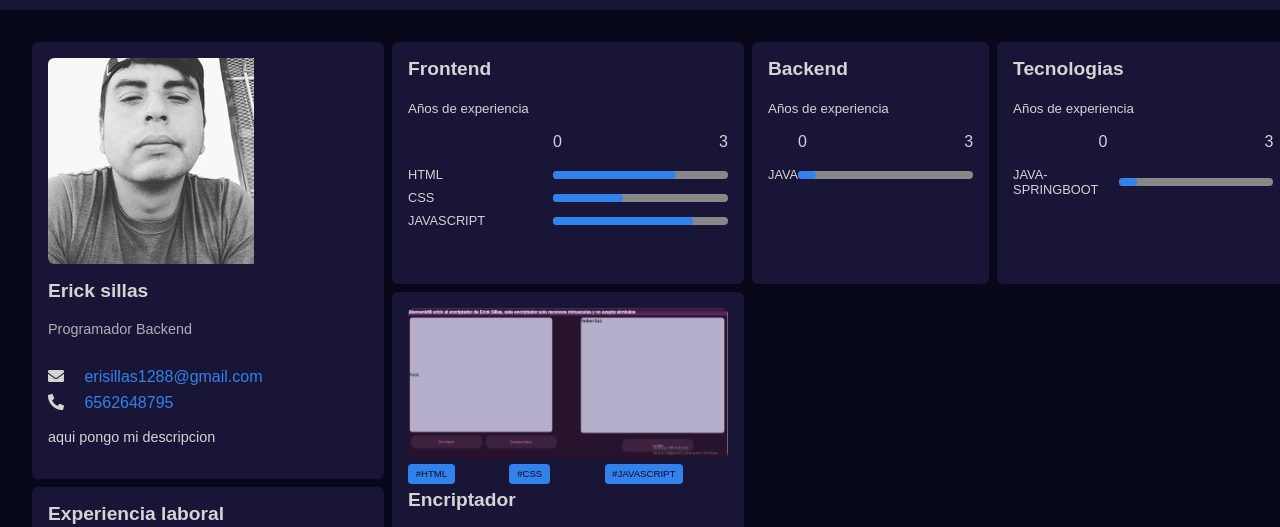
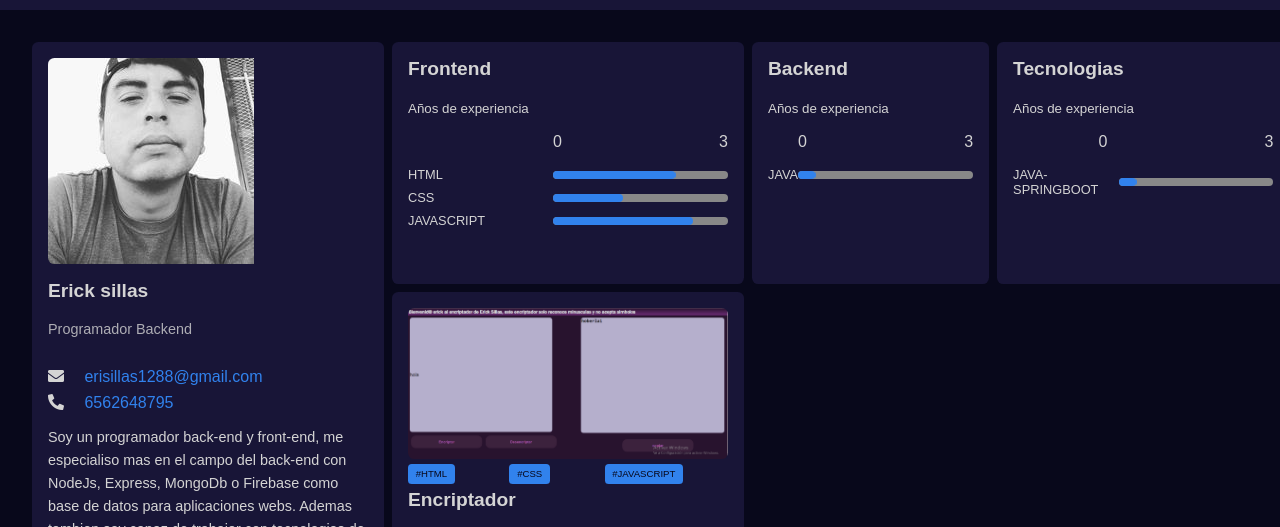
Before and after one commit to erickst1209/Portafolio, a plain HTML site: page index.html in a window 1280 px wide. Shown: the part 65-592 px from the top of the page. Drawn offline with Linux system fonts and the light colour scheme.

Commit message:
se agrego la descripcion del perfil

```diff
--- a/index.html
+++ b/index.html
@@ -54,8 +54,11 @@
               <a href="tel:6562648795">6562648795</a>
             </div>
             <p class="card__text">
-              aqui pongo mi descripcion
-
+              Soy un programador back-end y front-end, me especialiso mas en el campo del back-end
+              con NodeJs, Express, MongoDb o Firebase como base de datos para aplicaciones webs. Ademas tambien soy capaz de trabajar
+              con tecnologias de java springboot, maven.<br>
+              Conosco el manejo de base de datos relacionales y no relacionales.<br>
+              Me gustan los lenguajes como java, javascript, typescript, python y php pero estoy abierto a los demas lengujes.<br><br>
             </p>
           </div>
         </article>
```
